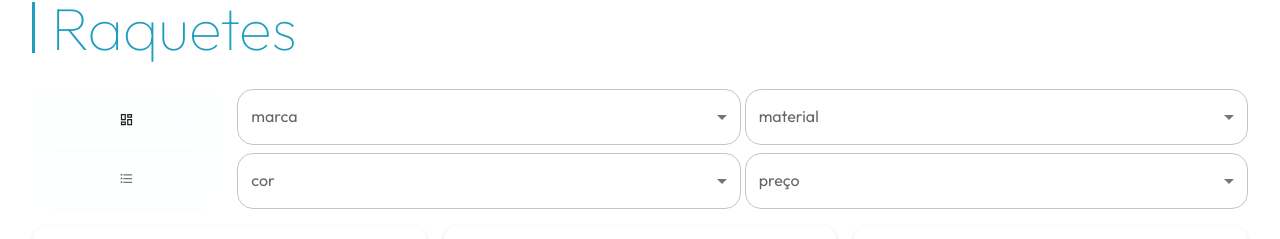
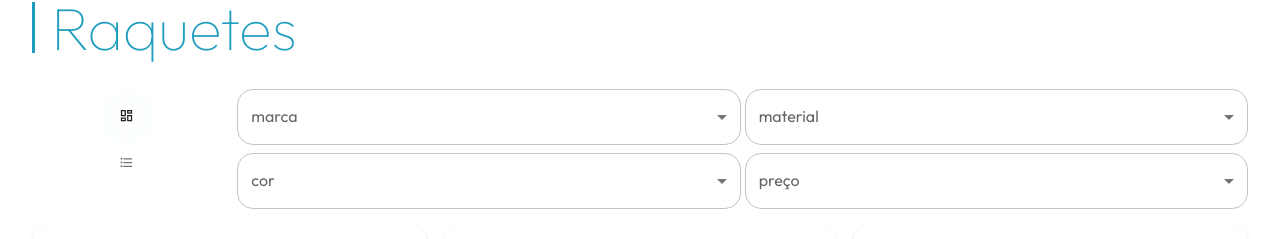
Before and after one commit to henriquedelimap/beachTennis, a React (Vite) app: page /raquetes in a window 1280 px wide. Shown: the part 514-753 px from the top of the page. Built offline with nearby package versions, Linux system fonts and the light colour scheme.

Commit message:
first commit

```diff
--- a/src/Pages/Raquetes/index.tsx
+++ b/src/Pages/Raquetes/index.tsx
@@ -8,8 +8,9 @@ import { IRaquete } from "../../Types"
 import { Filter, ToggleCardFormat } from "./Filter"
 import { MdFormatListBulleted, MdOutlineDashboard } from "react-icons/md"
 import { useProdutosContext } from "../../Common/Context/Produtos"
+import { Sticky } from "../../styles"
 export const RaquetesPage = () => {
-
+    const height = useWindowDimensions().height
     const [marcaValue, setMarcaValue] = useState('')
     const [materialValue, setMaterialValue] = useState('')
     const [corValue, setCorValue] = useState('')
@@ -34,8 +35,13 @@ export const RaquetesPage = () => {
                 rowSpacing={{xs: 1, md: 2, lg: 2}}
                 columnSpacing={{ xs: 1, md: 2, lg: 2 }}
             >
-                <Grid item container xs={2} alignItems='center' justifyContent='center' >
-                    <ToggleCardFormat handleChange={handleChange} cardFormat={cardFormat} />
+                <Grid item container xs={2} alignItems='center' justifyContent='center' sx={{position: 'relative'}} >
+                    <Box sx={{position: 'absolute', top: 18, widht: '100%', height: `calc(50vh * ${Data.length})`}} >
+
+                    <Sticky top={16} index={200}>
+                        <ToggleCardFormat handleChange={handleChange} cardFormat={cardFormat} />
+                    </Sticky>
+                    </Box>
                 </Grid>
                 <Grid item container xs={10} rowSpacing={1} columnSpacing={.5}>
                     <Grid item xs={6}>
```
